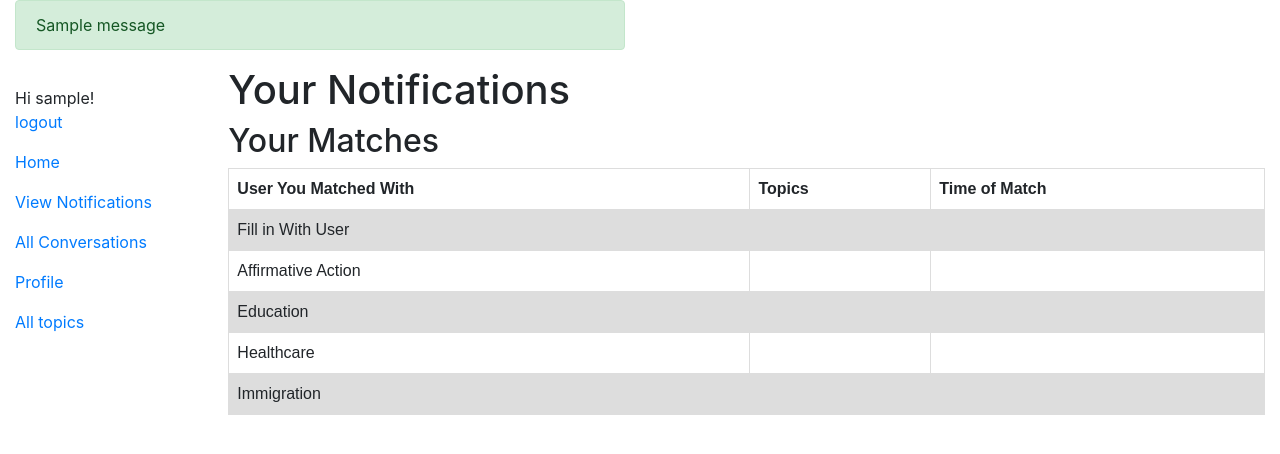
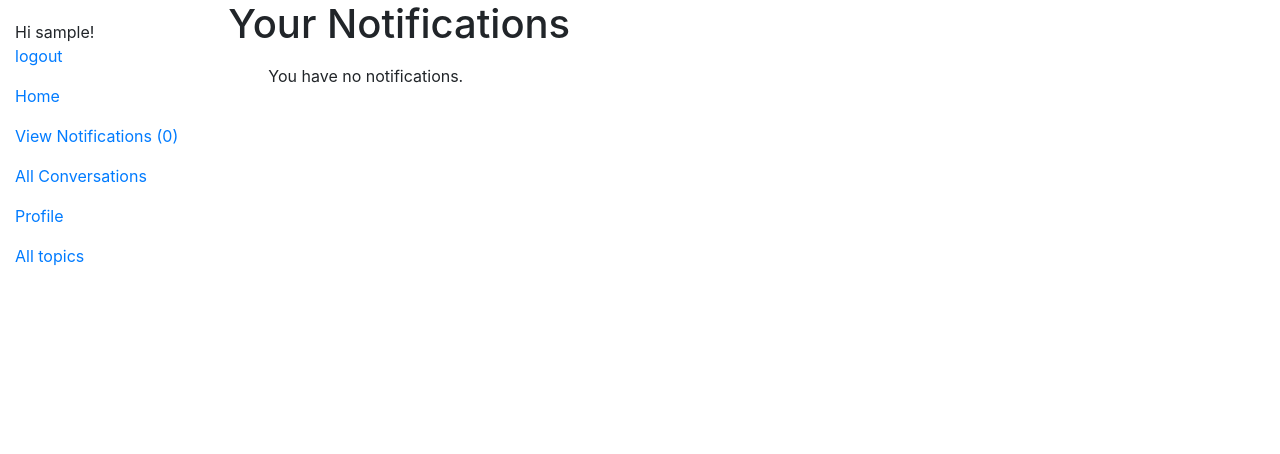
Before and after one commit to VincentLa/teaching-empathy, a Django app: page /pen_pal/notifications/ in a window 1280 px wide. Shown: the top 454 px of the page. Run offline with Django 3.2, Linux system fonts and the light colour scheme; a user stored in the database is signed in; tables that the repository leaves empty hold one stand-in row (values such as "Sample post"); one stand-in notice (Sample message) is shown; some libraries are stand-ins or nearby versions.

Commit message:
finalizing a ton of stuff

```diff
--- a/teaching_empathy/pen_pal/templates/base_generic.html
+++ b/teaching_empathy/pen_pal/templates/base_generic.html
@@ -11,24 +11,6 @@
 </head>
 <body>
   <div class="container-fluid">
-    {% if messages %}
-      {% for message in messages %}
-        {% if message.tags == "success" %}
-        <div class="row">
-          <div class="col-sm-6 col-sm-offset-3">
-                  <p class="alert alert-success">{{ message }}</p>
-          </div>
-        </div>
-        {% endif %}
-        {% if message.tags == "info" %}
-        <div class="row">
-          <div class="col-sm-6 col-sm-offset-3">
-                  <p class="alert alert-info">{{ message }}</p>
-          </div>
-        </div>
-        {% endif %}
-      {% endfor %}
-    {% endif %}
     <div class="row">
       <div class="col-sm-2">
       {% block sidebar %}
@@ -38,7 +20,7 @@
   Hi {{ user.username }}!
   <p><a href="{% url 'logout' %}">logout</a></p>
  <p><a href="{% url 'index' %}">Home</a></p>
-  <p><a href="{% url 'notifications' %}">View Notifications</a></p>
+  <p><a href="{% url 'notifications' %}">View Notifications ({{request.session.notifications}})</a></p>
             <p><a href="{% url 'allconversations' %}">All Conversations</a></p>
   <p><a href="{% url 'profile' %}">Profile</a></p>
 {% else %}
--- a/teaching_empathy/pen_pal/templates/notifications.html
+++ b/teaching_empathy/pen_pal/templates/notifications.html
@@ -24,50 +24,17 @@
 
   <h1>Your Notifications</h1>
 
-  <h2> Your Matches</h2>
+  <p>
+<ul>
+    {% for notification in notification_dicts %}
+  <li>{{notification.notification_str}} Go to the <a href="{% url 'conversation' notification.match_id %}">conversation.</a></li>
+    <br>
+                          {% empty %}
+                    <p>You have no notifications.</p>
 
-  <table>
-    <tr>
-      <th>User You Matched With</th>
-      <th>Topics</th>
-      <th>Time of Match</th>
-    </tr>
-    <tr>
-      <td>Fill in With User</td>
-      <td>
-      </td>
-      <td>
-      </td>
-    </tr>
-    <tr>
-      <td>Affirmative Action</td>
-      <td>
-      </td>
-      <td>
-      </td>
-    </tr>
-    <tr>
-      <td>Education</td>
-      <td>
-      </td>
-      <td>
-      </td>
-    </tr>
-    <tr>
-      <td>Healthcare</td>
-      <td>
-      </td>
-      <td>
-      </td>
-    </tr>
-    <tr>
-      <td>Immigration</td>
-      <td>
-      </td>
-      <td>
-      </td>
-    </tr>
-  </table>
+    {% endfor %}
+</ul>
+  </p>
 
   </body>
 {% endblock %}
--- a/teaching_empathy/pen_pal/templates/topics.html
+++ b/teaching_empathy/pen_pal/templates/topics.html
@@ -24,6 +24,7 @@
 
   <h1>Topics</h1>
 
+  <p>Taken from <a href="https://www.studentnewsdaily.com/conservative-vs-liberal-beliefs/">Student News Daily</a>.</p>
   <table>
     <tr>
       <th>Topic</th>
--- a/teaching_empathy/pen_pal/urls.py
+++ b/teaching_empathy/pen_pal/urls.py
@@ -9,5 +9,6 @@ urlpatterns = [
     path('notifications/', views.notifications, name='notifications'),
     path('allconversations/', views.allconversations, name='allconversations'),
     path('profile', views.profile, name = 'profile'),
+    path('end_phase/<int:pk>', views.end_phase, name='end_phase'),
     path('conversation/<int:pk>', views.conversation, name = 'conversation'),
 ]
--- a/teaching_empathy/pen_pal/views.py
+++ b/teaching_empathy/pen_pal/views.py
@@ -1,3 +1,5 @@
+import datetime
+
 from django.contrib import messages
 from django.contrib.auth.forms import UserCreationForm
 from django.contrib.auth import login, authenticate
@@ -8,24 +10,19 @@ from .forms import SignUpForm
 
 
 # Create your views here.
-from pen_pal.models import UserProfile, Topic, UserTopic, Matches, ConversationText
+from pen_pal.models import UserProfile, Topic, UserTopic, Matches, ConversationText, Question
 from django.contrib.auth.models import User
 from pen_pal.forms import ProfileForm
-
-CONVO_PHASE_DICT = {
-    0: 'No messages yet',
-    1: 'Icebreaker Phase',
-    2: 'Guided Question Phase',
-    3: 'Unstructured Discussion Phase',
-    4: 'Free Chat Phase'
-}
 
 def index(request):
     """View function for home page of site."""
     # Check that a user if actually Logged In
-    if not request.user.is_anonymous:
-        if Matches.objects.filter(user1_id=request.user).exists():
-            messages.info(request, 'You have a new match!')
+    # Taking this out for now
+    # if not request.user.is_anonymous:
+    #     if Matches.objects.filter(user1_id=request.user).exists():
+    #         messages.info(request, 'You have a new match!')
+
+    _ = _update_notifications(request)
 
     # Generate counts of some of the main objects
     num_users = UserProfile.objects.all().count()
@@ -93,14 +90,45 @@ def topics(request):
 def notifications(request):
     """View function for Notifications page of site."""
 
+    allmatches = Matches.objects.filter(user1_id = request.user) | Matches.objects.filter(user2_id = request.user)
+
+    allmatches_unseen = allmatches.filter(seen = False)
+
+    match_list = allmatches_unseen.values_list('user1_id', 'user2_id', 'match_time', 'id')
+    userid_list = [_get_username_from_userid(x[0]) if x[0] != request.user
+                   else _get_username_from_userid(x[1]) for x in match_list]
+    match_times = [x[2] for x in match_list]
+    match_ids = [x[3] for x in match_list]
+    match_zip = list(zip(userid_list, match_times, match_ids))
+
+    match_dicts = [{
+        'notification_str': 'You matched with {} on {}.'.format(x[0], x[1].strftime("%Y-%m-%d %H:%M")),
+        'time': x[1],
+        'match_id': x[2]
+    } for x in match_zip]
+
+    allconvos = ConversationText.objects.exclude(user_id = request.user).filter(seen = False,
+                                                                       match_id__in = allmatches.values_list('id'))
+
+    convolist = allconvos.values_list('user_id', 'convo_time', 'match_id')
+    convo_dicts = [{
+        'notification_str': '{} posted a message in your conversation on {}.'.format(_get_username_from_userid(x[0]), x[1].strftime("%Y-%m-%d %H:%M")),
+        'time': x[1],
+        'match_id': x[2]
+    } for x in convolist]
+
+    notification_dicts = match_dicts + convo_dicts
+    notification_dicts = sorted(notification_dicts, key = lambda x: x['time'], reverse = True)
+
     # Dummy data for now, copy of topics, to fill in
     context = {
-        'abortion': 'abortion',
-        'affirmative_action': 'affirmative_action',
-        'education': 'education',
-        'healthcare': 'healthcare',
-        'immigration': 'immigration',
+        'notification_dicts': notification_dicts
     }
+
+    allmatches.update(seen = True)
+    allconvos.update(seen = True)
+
+    _ = _update_notifications(request)
 
     # Render the HTML template index.html with the data in the context variable
     return render(request, 'notifications.html', context=context)
@@ -181,7 +209,7 @@ def profile(request):
                 if len(matched_topics) > 2:
                     new_match.topic3_id = Topic.objects.get(id=matched_topics[2])
 
-                new_match.conversation_phase = 0
+                new_match.conversation_phase = -1
                 new_match.save()
 
             return redirect('/')
@@ -214,7 +242,6 @@ def allconversations(request):
     """View function for Notifications page of site."""
 
     allconvos = Matches.objects.filter(user1_id = request.user) | Matches.objects.filter(user2_id = request.user)
-
     convos = []
 
     for match in allconvos:
@@ -230,7 +257,14 @@ def allconversations(request):
         matched_topic_str = ', '.join(matched_topics)
 
         convo_dict['matched_topics'] = matched_topic_str
-        convo_dict['phase'] = CONVO_PHASE_DICT.get(match.conversation_phase)
+        if match.conversation_phase == -1:
+            convo_dict['phase'] = 'No Messages'
+        elif match.conversation_phase == 0:
+            convo_dict['phase'] = 'Icebreaker Phase'
+        elif match.conversation_phase == 4:
+            convo_dict['phase'] = 'Free Chat Phase'
+        else:
+            convo_dict['phase'] = matched_topics[match.conversation_phase - 1]
 
         convos.append(convo_dict)
 
@@ -249,13 +283,27 @@ def conversation(request, pk):
     curr_match = Matches.objects.filter(id = pk)[0]
     users = [curr_match.user1_id, curr_match.user2_id]
 
+    # hacky way to restrict non-users from seeing private conversations
     if request.user not in users:
         return redirect('/')
 
+    # get the user you matched with
     user_match = [x for x in users if x != request.user][0]
-    matched_topics = [curr_match.topic1_id, curr_match.topic2_id, curr_match.topic3_id]
-    matched_topics = [str(x) for x in matched_topics if x is not None]
+
+    # get your matched topics
+    matched_topics_ids = [curr_match.topic1_id, curr_match.topic2_id, curr_match.topic3_id]
+    matched_topics = [str(x) for x in matched_topics_ids if x is not None]
     matched_topic_str = ', '.join(matched_topics)
+
+    # extremely hacky...
+    convo_phase = curr_match.conversation_phase
+    try:
+        topic_id = matched_topics_ids[convo_phase - 1]
+        topic = matched_topics[convo_phase - 1]
+    except:
+        topic_id = 4
+        topic = ''
+    all_questions = Question.objects.filter(topic_id=topic_id)
 
     # post request for new message
     if request.method == 'POST':
@@ -263,12 +311,31 @@ def conversation(request, pk):
         new_convo.match_id = Matches.objects.get(id=pk)
         new_convo.user_id = User.objects.get(username=request.user)
         new_convo.response = request.POST['message']
-        new_convo.save()
+        new_convo.seen = False
 
-        if curr_match.conversation_phase == 0:
-            curr_match.conversation_phase = 1
+        if curr_match.question_idx < len(all_questions):
+            curr_question_id = all_questions[curr_match.question_idx]
+
+            # if you haven't answered the question yet
+            if not ConversationText.objects.filter(user_id = request.user,
+                                               question_id = curr_question_id):
+                new_convo.question_id = curr_question_id
+
+                if ConversationText.objects.filter(user_id=user_match,
+                                                   question_id=curr_question_id):
+                    curr_match.question_idx += 1
+                    curr_match.save()
+
+            else:
+                messages.info(request, 'You have already posted a response, and you cannot post another message until your pen pal responds to the question!')
+                return redirect('/pen_pal/conversation/{}'.format(pk))
+
+        # change not yet started to icebreaker phase
+        if curr_match.conversation_phase == -1:
+            curr_match.conversation_phase = 0
             curr_match.save()
 
+        new_convo.save()
         return redirect('/pen_pal/conversation/{}'.format(pk))
 
     # request to show current text
@@ -277,17 +344,54 @@ def conversation(request, pk):
         convo_texts_dicts = [{'user': _get_username_from_userid(x),
                              'message_text': y,
                               'message_time': z} for x,y,z in sorted(conversation_texts, key = lambda x: x[2])]
-        convo_phase = CONVO_PHASE_DICT[curr_match.conversation_phase if curr_match.conversation_phase != 0 else 1]
+
+        convo_guide = ''
+        if convo_phase in [1,2,3]:
+            convo_phase = 'discussion on {}'.format(topic)
+            if curr_match.question_idx < len(all_questions):
+                convo_guide = 'Guided Question: ' + str(all_questions[curr_match.question_idx])
+            else:
+                convo_guide = 'You have finished the guided questions! Now you can debate freely about the topic.'
+        elif convo_phase == -1:
+            convo_phase = 'No Messages'
+        elif convo_phase == 0:
+            convo_phase = 'Icebreaker Phase'
+        else:
+            convo_phase = 'Free Chat Phase'
+
+        skip_user = curr_match.user1_skip if curr_match.user1_id == request.user else curr_match.user2_skip
+        skip_pal = curr_match.user1_skip if curr_match.user1_id != request.user else curr_match.user2_skip
 
         context = {
             'chat_messages': convo_texts_dicts,
             'user_match' : user_match,
             'matched_topic_str': matched_topic_str,
-            'phase': convo_phase
+            'phase': convo_phase,
+            'conversation_guide': convo_guide,
+            'pk': pk,
+            'skip_user': skip_user,
+            'skip_pal': skip_pal
         }
 
         return render(request, 'conversation.html', context)
 
+
+def end_phase(request, pk):
+    # function to end the phase of the conversation and move to the next one
+    curr_match = Matches.objects.filter(id = pk)[0]
+    if (request.user == curr_match.user1_id and curr_match.user2_skip == True
+    ) or (request.user == curr_match.user2_id and curr_match.user1_skip == True):
+        curr_match.user2_skip = False
+        curr_match.user1_skip = False
+        curr_match.conversation_phase += 1
+    else:
+        if request.user == curr_match.user1_id:
+            curr_match.user1_skip = True
+        else:
+            curr_match.user2_skip = True
+    curr_match.save()
+
+    return redirect('/pen_pal/conversation/{}'.format(pk))
 
 # helper function
 # https://stackoverflow.com/questions/2567801/display-user-name-in-reference-to-user-id-in-django-template
@@ -313,3 +417,16 @@ def _get_user_ranks(curr_user_id):
 
     user_ranks = sorted(match_count, key=match_count.get)
     return user_ranks
+
+def _update_notifications(request):
+    if not request.user.is_anonymous:
+        allmatches = Matches.objects.filter(user1_id=request.user) | Matches.objects.filter(user2_id=request.user)
+        allmatches_unseen = allmatches.filter(seen = False)
+
+        match_ids = allmatches.values_list('id')
+        notification_count = allmatches_unseen.count() + \
+                             ConversationText.objects.exclude(user_id=request.user).filter(seen=False,
+                                                                                           match_id__in=match_ids).count()
+        request.session['notifications'] = notification_count
+    else:
+        request.session['notifications'] = 0
```
Also changed, not shown: teaching_empathy/pen_pal/models.py (+7 -0 lines), teaching_empathy/pen_pal/templates/conversation.html (+41 -7 lines).
